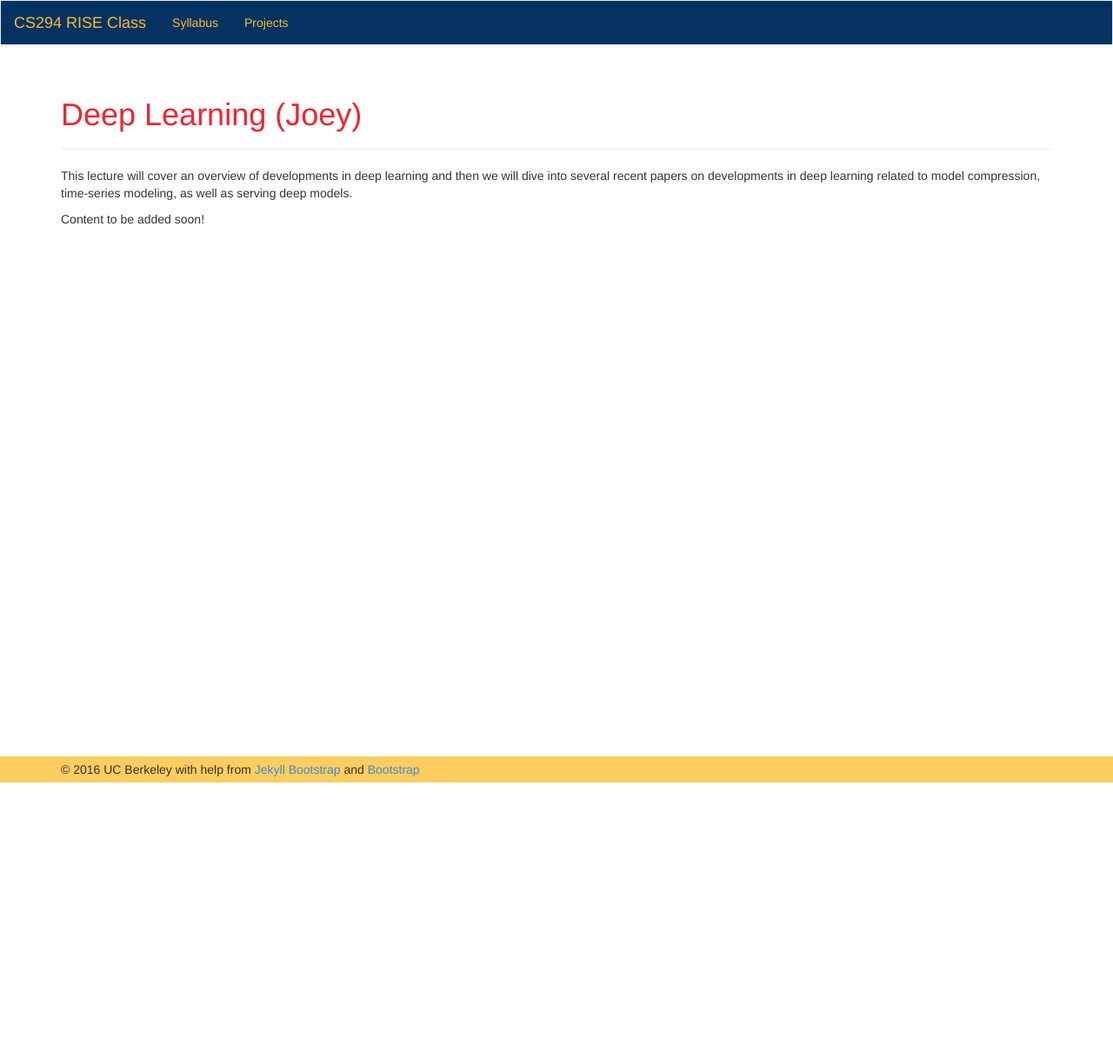
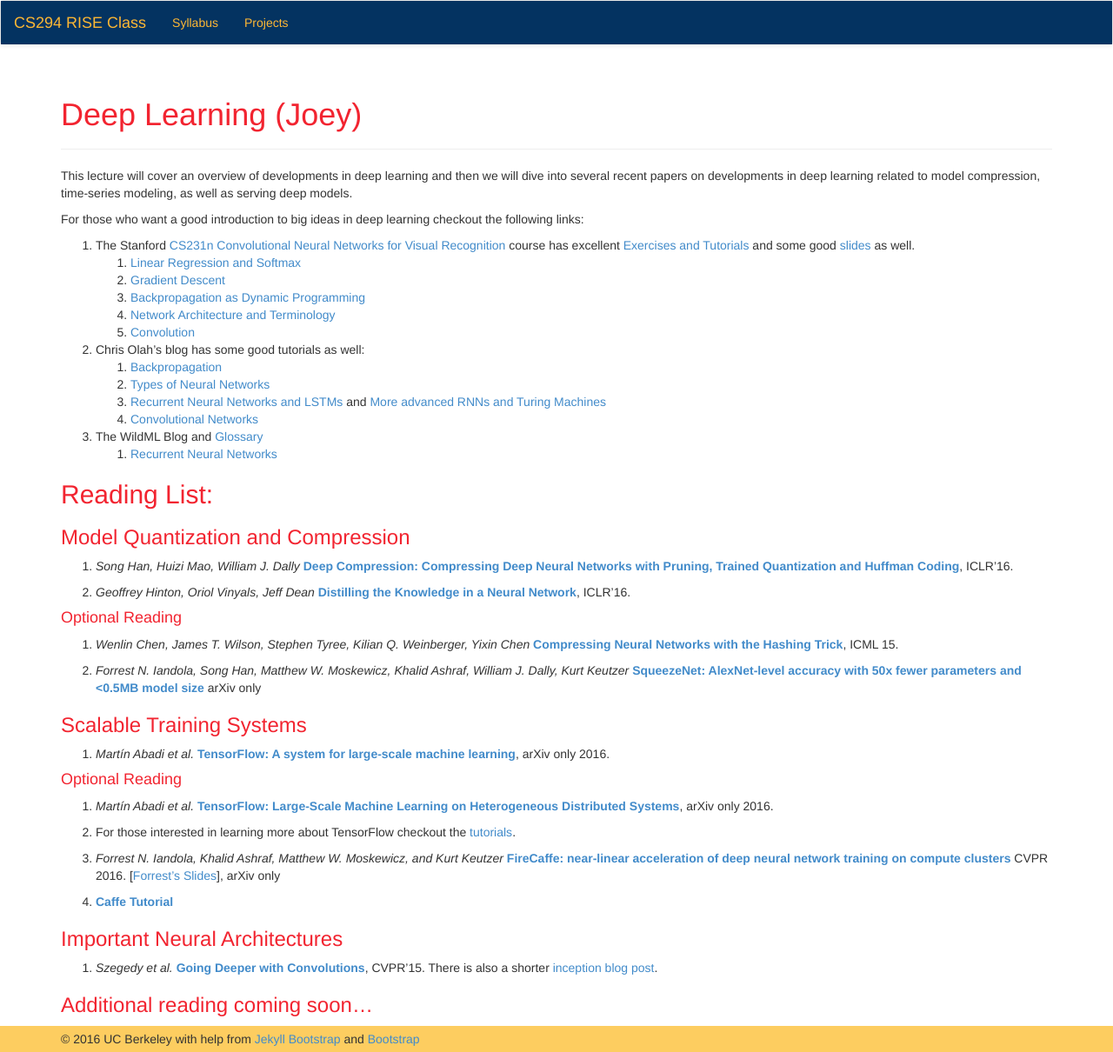
Before and after one commit to ucbrise/cs294-rise-fa16, a Jekyll site: the page built from deep_learning.md, in a window 1280 px wide. Shown: the whole page at 87% size. Built offline with Jekyll 4.4.1, drawn with Linux system fonts in a browser that asks for light colours; nearby versions of some CDN libraries; before the commit the page ends 900 px from its top, so only the background shows below that.

Commit message:
adding more content.

```diff
--- a/deep_learning.md
+++ b/deep_learning.md
@@ -7,7 +7,70 @@ use_math: true
 
 This lecture will cover an overview of developments in deep learning and then we will dive into several recent papers on developments in deep learning related to model compression, time-series modeling, as well as serving deep models.
 
-Content to be added soon!
+For those who want a good introduction to big ideas in deep learning checkout the following links:
+
+1. The Stanford [CS231n Convolutional Neural Networks for Visual Recognition](http://cs231n.stanford.edu) course has excellent [Exercises and Tutorials](http://cs231n.github.io) and some good [slides](http://cs231n.stanford.edu/syllabus.html) as well.
+   1. [Linear Regression and Softmax](http://cs231n.github.io/linear-classify/)
+   1. [Gradient Descent](http://cs231n.github.io/optimization-1/)
+   1. [Backpropagation as Dynamic Programming](http://cs231n.github.io/optimization-2/)
+   1. [Network Architecture and Terminology](http://cs231n.github.io/neural-networks-1/)
+   1. [Convolution](http://cs231n.github.io/convolutional-networks/)
+
+
+1. Chris Olah's blog has some good tutorials as well:
+   1. [Backpropagation](http://colah.github.io/posts/2015-08-Backprop/)
+   1. [Types of Neural Networks](http://colah.github.io/posts/2015-09-NN-Types-FP/)
+   1. [Recurrent Neural Networks and LSTMs](http://colah.github.io/posts/2015-08-Understanding-LSTMs/) and [More advanced RNNs and Turing Machines](http://distill.pub/2016/augmented-rnns/)
+   1. [Convolutional Networks](http://colah.github.io/posts/2014-07-Conv-Nets-Modular/)
+
+
+1. The WildML Blog and [Glossary](http://www.wildml.com/deep-learning-glossary/)
+   1. [Recurrent Neural Networks](http://www.wildml.com/2015/09/recurrent-neural-networks-tutorial-part-1-introduction-to-rnns/)
+
+
+
+## Reading List:
+
+
+### Model Quantization and Compression
+
+1. *Song Han, Huizi Mao, William J. Dally* [**Deep Compression: Compressing Deep Neural Networks with Pruning, Trained Quantization and Huffman Coding**](https://arxiv.org/abs/1510.00149), ICLR'16.
+
+1. *Geoffrey Hinton, Oriol Vinyals, Jeff Dean* [**Distilling the Knowledge in a Neural Network**](https://arxiv.org/abs/1503.02531), ICLR'16.
+
+#### Optional Reading
+
+1. *Wenlin Chen, James T. Wilson, Stephen Tyree, Kilian Q. Weinberger, Yixin Chen* [**Compressing Neural Networks with the Hashing Trick**](https://arxiv.org/abs/1504.04788), ICML 15.
+
+
+1. *Forrest N. Iandola, Song Han, Matthew W. Moskewicz, Khalid Ashraf, William J. Dally, Kurt Keutzer* [**SqueezeNet: AlexNet-level accuracy with 50x fewer parameters and <0.5MB model size**](https://arxiv.org/abs/1602.07360) arXiv only
+
+
+
+### Scalable Training Systems
+
+1. *Martín Abadi et al.* [**TensorFlow: A system for large-scale machine learning**](https://arxiv.org/abs/1605.08695), arXiv only 2016.
+
+#### Optional Reading
+
+1. *Martín Abadi et al.* [**TensorFlow: Large-Scale Machine Learning on Heterogeneous Distributed Systems**](https://arxiv.org/abs/1603.04467), arXiv only 2016.
+
+1. For those interested in learning more about TensorFlow checkout the [tutorials](https://www.tensorflow.org/versions/r0.11/tutorials/index.html).
+
+1. *Forrest N. Iandola, Khalid Ashraf, Matthew W. Moskewicz, and Kurt Keutzer* [**FireCaffe: near-linear acceleration of deep neural network training on compute clusters**](https://arxiv.org/abs/1511.00175) CVPR 2016. [[Forrest's Slides](https://cs.stanford.edu/~jhoffman/yahooJapan_Mar2016_talks/Forrest_FireCaffe_Yahoo_2016-03-20.pdf)], arXiv only
+
+1. [**Caffe Tutorial**](http://caffe.berkeleyvision.org/tutorial/)
+
+### Important Neural Architectures
+
+1. *Szegedy et al.* [**Going Deeper with Convolutions**](https://www.cs.unc.edu/~wliu/papers/GoogLeNet.pdf), CVPR'15.
+   There is also a shorter [inception blog post](https://research.googleblog.com/2015/06/inceptionism-going-deeper-into-neural.html).
+
+
+
+
+
+### Additional reading coming soon...
 
 <!--
 While much of the focus of machine learning research is on the process of training models (i.e., learning) there are a unique set of challenges around the process of serving and updating those models that is often overlooked.
```
